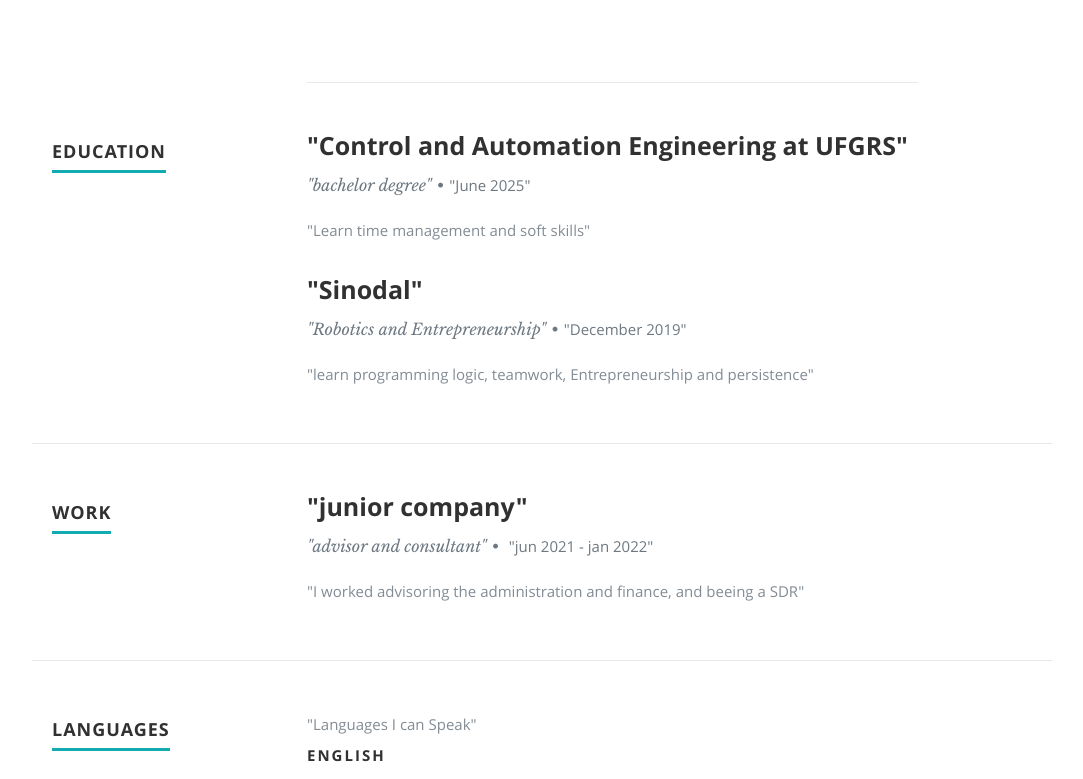
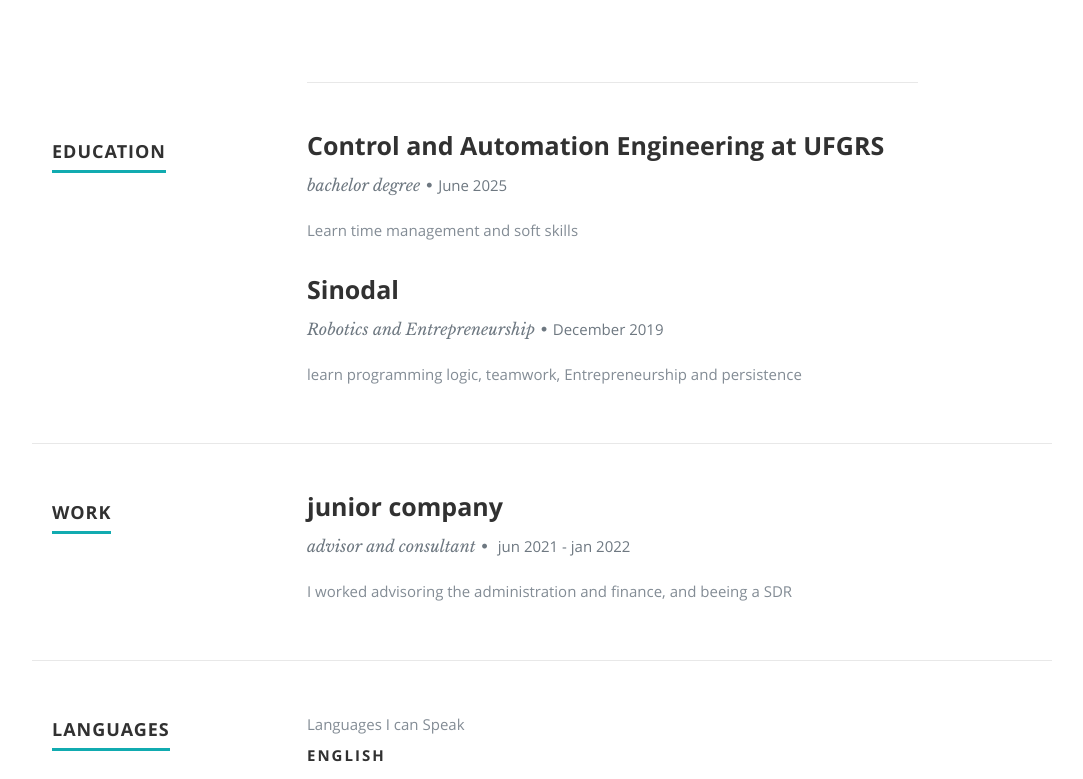
Before and after one commit to GSNCunha/react-pages, a React (Create React App) app: page / in a window 1280 px wide. Shown: the part 2440-3219 px from the top of the page, without its empty margins (98-1181 px from the left). Built offline with nearby package versions, Linux system fonts and the light colour scheme; no server answers.

Commit message:
complete data update

```diff
--- a/public/resumeData.json
+++ /dev/null
@@ -1,155 +0,0 @@
-{
-  "main": {
-    "name": "Gabriel Sadigursky",
-    "occupation": "Web Developer",
-    "description": "Growed up in a programming and robotics environment, in 2020 I decided to jump into Web Dev, I learned several languages and mainly to find solutions",
-    "image": "profilepic.jpg",
-    "bio": "Use this bio section as your way of describing yourself and saying what you do, what technologies you like to use or feel most comfortable with, describing your personality, or whatever else you feel like throwing in.",
-    "contactmessage": "Here is where you should write your message to readers to have them get in contact with you.",
-    "email": "Gabriel.sadigursky@gmail.com",
-    "phone": "55 51 997600101",
-    "address": {
-      "city": "North bay Village",
-      "state": "Florida"
-    },
-    "website": "http://www.gabrieldev.com",
-    "resumedownload": "http://gabrieldev.com",
-    "social": [
-      {
-        "name": "linkedin",
-        "url": "https://www.linkedin.com/in/gabriel-sadigursky/",
-        "className": "fa fa-linkedin"
-      },
-      {
-        "name": "instagram",
-        "url": "https://www.instagram.com/gsncunha/",
-        "className": "fa fa-instagram"
-      },
-      {
-        "name": "github",
-        "url": "https://github.com/GSNCunha",
-        "className": "fa fa-github"
-      },
-      {
-        "name": "reddit",
-        "url": "https://www.reddit.com/user/sadigursky",
-        "className": "fa fa-reddit"
-      }
-    ]
-  },
-  "resume": {
-    "skillmessage": "Here you can create a short write-up of your skills to show off to employers",
-    "languagesmessage": "Here you can create a short write-up",
-    "education": [
-      {
-        "school": "Control and Automation Engineering at UFGRS",
-        "degree": "bachelor degree",
-        "graduated": "June 2025",
-        "description": "Learn time management and soft skills"
-      },
-      {
-        "school": "Sinodal",
-        "degree": "Robotics and Entrepreneurship",
-        "graduated": "December 2019",
-        "description": "learn programming logic, teamwork, Entrepreneurship and persistence"
-      }
-    ],
-    "work": [
-      {
-        "company": "junior company",
-        "title": "advisor and consultant",
-        "years": "jun 2021 - jan 2022",
-        "description": "I worked advisoring the administration and finance, and beeing a SDR"
-      }
-    ],
-    "skills": [
-      {
-        "name": "ReactJs",
-        "level": "50%"
-      },
-      {
-        "name": "JavaScript",
-        "level": "60%"
-      },
-      {
-        "name": "Functional JavaScript",
-        "level": "80%"
-      },
-      {
-        "name": "Node.js",
-        "level": "50%"
-      },
-      {
-        "name": "Git",
-        "level": "60%"
-      },
-      {
-        "name": "GraphQl",
-        "level": "40%"
-      },
-      {
-        "name": "CSS",
-        "level": "60%"
-      },
-      {
-        "name": "HTML5",
-        "level": "70%"
-      },
-      {
-        "name": "Java",
-        "level": "80%"
-      },
-      {
-        "name": "C",
-        "level": "90%"
-      }
-    ],
-    "languages": [
-      {
-        "name": "English",
-        "level": "95%"
-      },
-      {
-        "name": "Portuguese",
-        "level": "100%"
-      },
-      {
-        "name": "Espanish",
-        "level": "60%"
-      },
-      {
-        "name": "German",
-        "level": "30%"
-      }
-    ]
-
-  },
-  "portfolio": {
-    "projects": [
-      {
-        "title": "Functional JavaScrip Calculator!",
-        "category": "A calculator that works fully with Functional JavaScript",
-        "image": "Functional-Calculator.jpg",
-        "url": "https://github.com/GSNCunha/Functional-JS-Calculator"
-      },
-      {
-        "title": "Resume Website",
-        "category": "(offline now) A fighting gear company I started",
-        "image": "resume-website.jpg",
-        "url": "https://gsncunha.github.io/react-resume-template/"
-      }
-    ]
-  },
-  "testimonials": {
-    "testimonials": [
-      {
-        "text": "Here you should write some nice things that someone has said about you. No lies though, employers can tell when you are lying.",
-        "user": "Kareem Abdul Jabbar"
-      },
-      {
-        "text": "That Tim Baker must be one of the most brilliant developers I've ever met! It is amazing that nobody has hired him yet. Hey you, you should hire this guy, he may be fresh out of University and have zero on the job experience but I am confident that he will be one of your best developers in no time!",
-        "user": "Steve Wozniak... impersonator"
-      }
-    ]
-  }
-}
--- a/src/Components/Footer.js
+++ b/src/Components/Footer.js
@@ -38,7 +38,7 @@ class Footer extends Component {
            </ul>
 
            <ul className="copyright">
-              <li>&copy; Copyright 2017 Tim Baker</li>
+              <li>&copy; Gabriel Sadigursky</li>
               <li>Design by <a title="Styleshout" href="http://www.styleshout.com/">Styleshout</a></li>
            </ul>
 
--- a/src/Components/Portfolio.js
+++ b/src/Components/Portfolio.js
@@ -33,7 +33,34 @@ class Portfolio extends Component {
             <h1>Check Out Some of My Works.</h1>
 
             <div id="portfolio-wrapper" className="bgrid-quarters s-bgrid-thirds cf">
-                {projects}
+                 <div key="Functional JavaScrip Calculator!" className="columns portfolio-item">
+                  <div className="item-wrap">
+                    <a href="https://github.com/GSNCunha/Functional-JS-Calculator" title="Functional JavaScrip Calculator!">
+                      <img alt="Functional JavaScrip Calculator!" src="images/portfolio/Functional-Calculator.jpg" />
+                      <div className="overlay">
+                          <div className="portfolio-item-meta">
+                        <h5>Functional JavaScrip Calculator!</h5>
+                            <p>A calculator that works fully with Functional JavaScript</p>
+                          </div>
+                        </div>
+                      <div className="link-icon"><i className="fa fa-link"></i></div>
+                    </a>
+                  </div>
+                </div>
+                 <div key="Resume Website" className="columns portfolio-item">
+                  <div className="item-wrap">
+                    <a href="https://gsncunha.github.io/react-resume-template/" title="Resume Website">
+                      <img alt="Resume Website" src="images/portfolio/resume-website.jpg" />
+                      <div className="overlay">
+                          <div className="portfolio-item-meta">
+                        <h5>Resume Website</h5>
+                            <p>my own resume react-app-site!</p>
+                          </div>
+                        </div>
+                      <div className="link-icon"><i className="fa fa-link"></i></div>
+                    </a>
+                  </div>
+                </div>
             </div>
           </div>
       </div>
--- a/src/Components/Resume.js
+++ b/src/Components/Resume.js
@@ -2,25 +2,6 @@ import React, { Component } from 'react';
 
 class Resume extends Component {
   render() {
-
-    if(this.props.data){
-
-      var work = this.props.data.work.map(function(work){
-        return <div key={work.company}><h3>{work.company}</h3>
-            <p className="info">{work.title}<span>&bull;</span> <em className="date">{work.years}</em></p>
-            <p>{work.description}</p>
-        </div>
-      })
-      var skills = this.props.data.skills.map(function(skills){
-        var className = 'bar-expand '+skills.name.toLowerCase();
-        return <li key={skills.name}><span style={{width:skills.level}}className={className}></span><em>{skills.name}</em></li>
-      })
-      var languages = this.props.data.languages.map(function(languages){
-        var className = 'bar-expand '+languages.name.toLowerCase();
-        return <li key={languages.name}><span style={{width:languages.level}}className={className}></span><em>{languages.name}</em></li>
-      })
-
-    }
 
     return (
 
@@ -35,7 +16,7 @@ class Resume extends Component {
 
         <div className="nine columns main-col">
 
-          <p>"Languages I can code"
+          <p>Languages I can code
           </p>
 
         <div className="bars">
@@ -64,14 +45,14 @@ class Resume extends Component {
             <div className="row item">
                <div className="twelve columns">
                   <div key="Control and Automation Engineering at UFGRS">
-                    <h3>"Control and Automation Engineering at UFGRS"</h3>
-                      <p className="info">"bachelor degree"<span>&bull;</span><em className="date">"June 2025"</em></p>
-                      <p>"Learn time management and soft skills"</p>
+                    <h3>Control and Automation Engineering at UFGRS</h3>
+                      <p className="info">bachelor degree<span>&bull;</span><em className="date">June 2025</em></p>
+                      <p>Learn time management and soft skills</p>
                     </div>
                     <div key="Sinodal">
-                    <h3>"Sinodal"</h3>
-                      <p className="info">"Robotics and Entrepreneurship"<span>&bull;</span><em className="date">"December 2019"</em></p>
-                      <p>"learn programming logic, teamwork, Entrepreneurship and persistence"</p>
+                    <h3>Sinodal</h3>
+                      <p className="info">Robotics and Entrepreneurship<span>&bull;</span><em className="date">December 2019</em></p>
+                      <p>learn programming logic, teamwork, Entrepreneurship and persistence</p>
                     </div>
                </div>
             </div>
@@ -86,9 +67,9 @@ class Resume extends Component {
          </div>
 
          <div className="nine columns main-col">
-          <div key="junior company"><h3>"junior company"</h3>
-              <p className="info">"advisor and consultant"<span>&bull;</span> <em className="date">"jun 2021 - jan 2022"</em></p>
-              <p>"I worked advisoring the administration and finance, and beeing a SDR"</p>
+          <div key="junior company"><h3>junior company</h3>
+              <p className="info">advisor and consultant<span>&bull;</span> <em className="date">jun 2021 - jan 2022</em></p>
+              <p>I worked advisoring the administration and finance, and beeing a SDR</p>
           </div>
         </div>
     </div>
@@ -101,7 +82,7 @@ class Resume extends Component {
 
       <div className="nine columns main-col">
 
-        <p>"Languages I can Speak"
+        <p>Languages I can Speak
         </p>
 
       <div className="bars">
--- a/src/Components/Testimonials.js
+++ b/src/Components/Testimonials.js
@@ -25,7 +25,18 @@ class Testimonials extends Component {
 
             <div className="ten columns flex-container">
                   <ul className="slides">
-                      {testimonials}
+                     <li key="Kareem Abdul Jabbar">
+                        <blockquote>
+                           <p>Here you should write some nice things that someone has said about you. No lies though, employers can tell when you are lying.</p>
+                           <cite>Kareem Abdul Jabbar</cite>
+                        </blockquote>
+                     </li>
+                     <li key="Steve Wozniak... impersonator">
+                        <blockquote>
+                           <p>That Tim Baker must be one of the most brilliant developers I've ever met! It is amazing that nobody has hired him yet. Hey you, you should hire this guy, he may be fresh out of University and have zero on the job experience but I am confident that he will be one of your best developers in no time!</p>
+                           <cite>Steve Wozniak... impersonator</cite>
+                        </blockquote>
+                     </li>
                   </ul>
                </div>
             </div>
```
Also changed, not shown: src/Components/Contact.js (+7 -19 lines).
